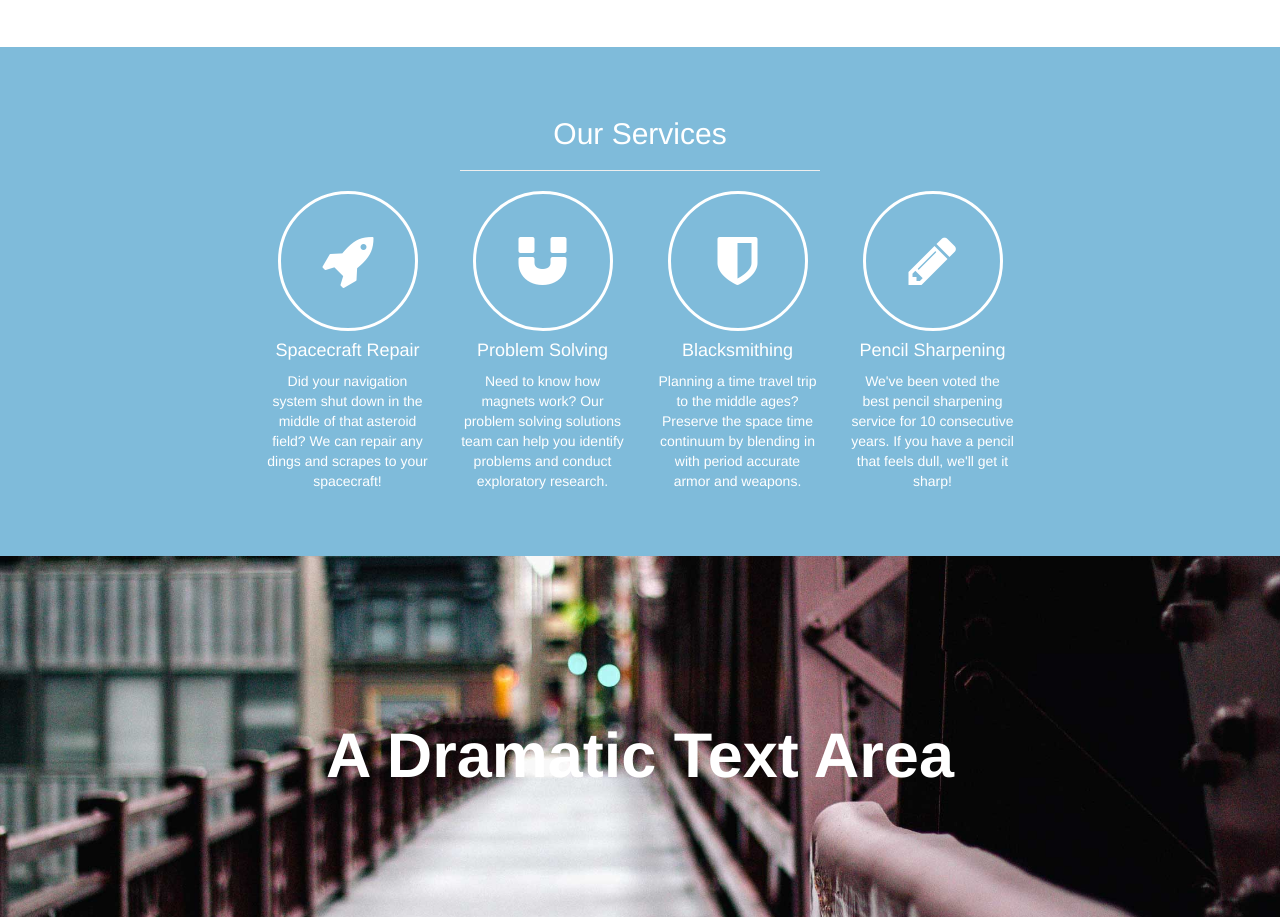
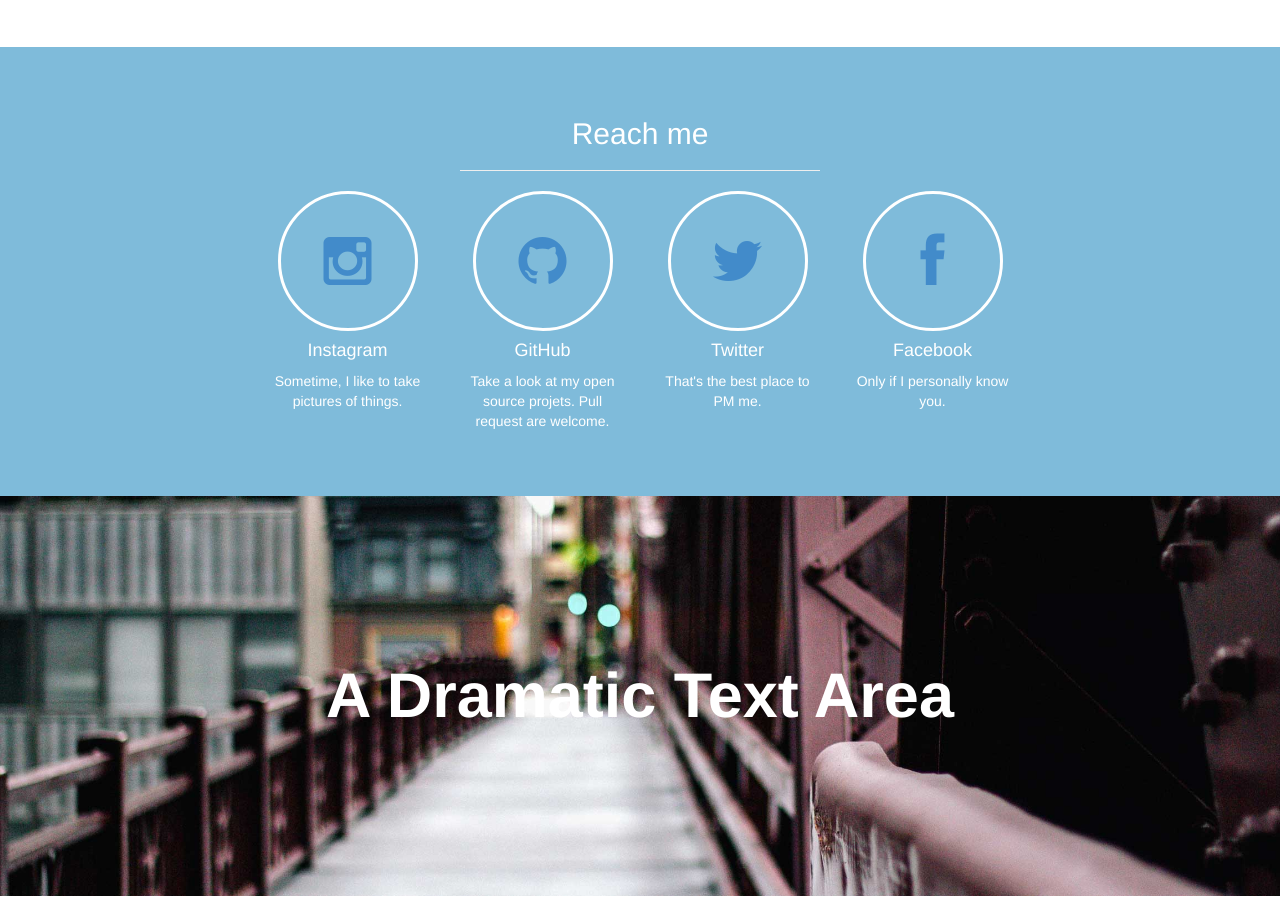
Before and after one commit to cloutier/cloutier.github.io, a plain HTML site: page index.html in a window 1280 px wide. Shown: the part 1053-1970 px from the top of the page. Drawn offline with Linux system fonts and the light colour scheme.

Commit message:
Added reach me section

```diff
--- a/index.html
+++ b/index.html
@@ -62,37 +62,37 @@
         <div class="container">
             <div class="row">
                 <div class="col-md-4 col-md-offset-4 text-center">
-                    <h2>Our Services</h2>
+                    <h2>Reach me</h2>
                     <hr>
                 </div>
             </div>
             <div class="row">
                 <div class="col-md-2 col-md-offset-2 text-center">
                     <div class="service-item">
-                        <i class="service-icon fa fa-rocket"></i>
-                        <h4>Spacecraft Repair</h4>
-                        <p>Did your navigation system shut down in the middle of that asteroid field? We can repair any dings and scrapes to your spacecraft!</p>
+                        <a href="http://instagram.com/reallybigdude"><i class="service-icon fa fa-instagram"></i></a>
+                        <h4>Instagram</h4>
+                        <p>Sometime, I like to take pictures of things.</p>
                     </div>
                 </div>
                 <div class="col-md-2 text-center">
                     <div class="service-item">
-                        <i class="service-icon fa fa-magnet"></i>
-                        <h4>Problem Solving</h4>
-                        <p>Need to know how magnets work? Our problem solving solutions team can help you identify problems and conduct exploratory research.</p>
+                        <a href="https://github.com/cloutier"><i class="service-icon fa fa-github"></i></a>
+                        <h4>GitHub</h4>
+                        <p>Take a look at my open source projets. Pull request are welcome.</p>
                     </div>
                 </div>
                 <div class="col-md-2 text-center">
                     <div class="service-item">
-                        <i class="service-icon fa fa-shield"></i>
-                        <h4>Blacksmithing</h4>
-                        <p>Planning a time travel trip to the middle ages? Preserve the space time continuum by blending in with period accurate armor and weapons.</p>
+                        <a href="https://twitter.com/jesuisvincent"><i class="service-icon fa fa-twitter"></i></a>
+                        <h4>Twitter</h4>
+                        <p>That's the best place to PM me.</p>
                     </div>
                 </div>
                 <div class="col-md-2 text-center">
                     <div class="service-item">
-                        <i class="service-icon fa fa-pencil"></i>
-                        <h4>Pencil Sharpening</h4>
-                        <p>We've been voted the best pencil sharpening service for 10 consecutive years. If you have a pencil that feels dull, we'll get it sharp!</p>
+                        <a href="https://www.facebook.com/jesuisvincent"><i class="service-icon fa fa-facebook"></i></a>
+                        <h4>Facebook</h4>
+                        <p>Only if I personally know you.</p>
                     </div>
                 </div>
             </div>
```
